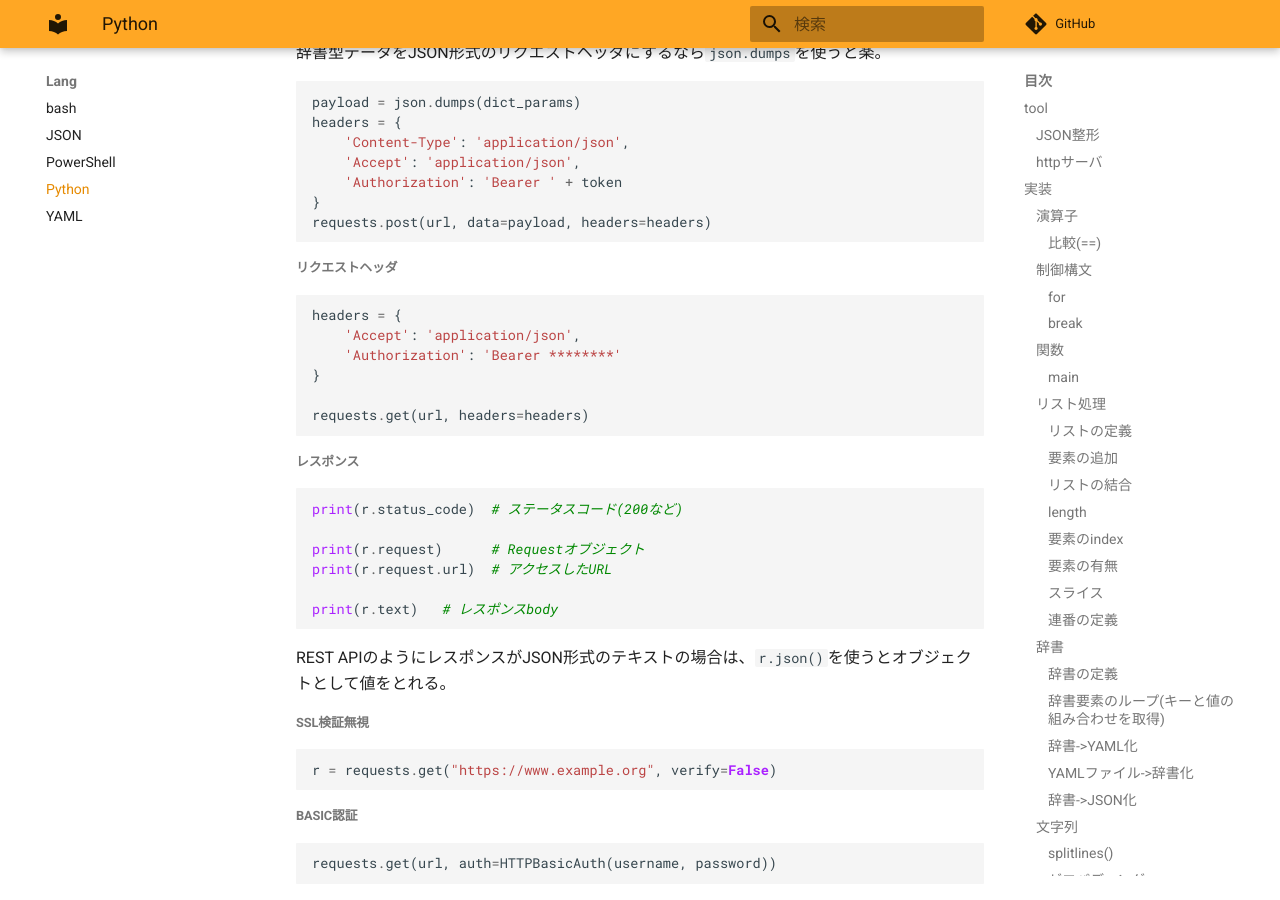
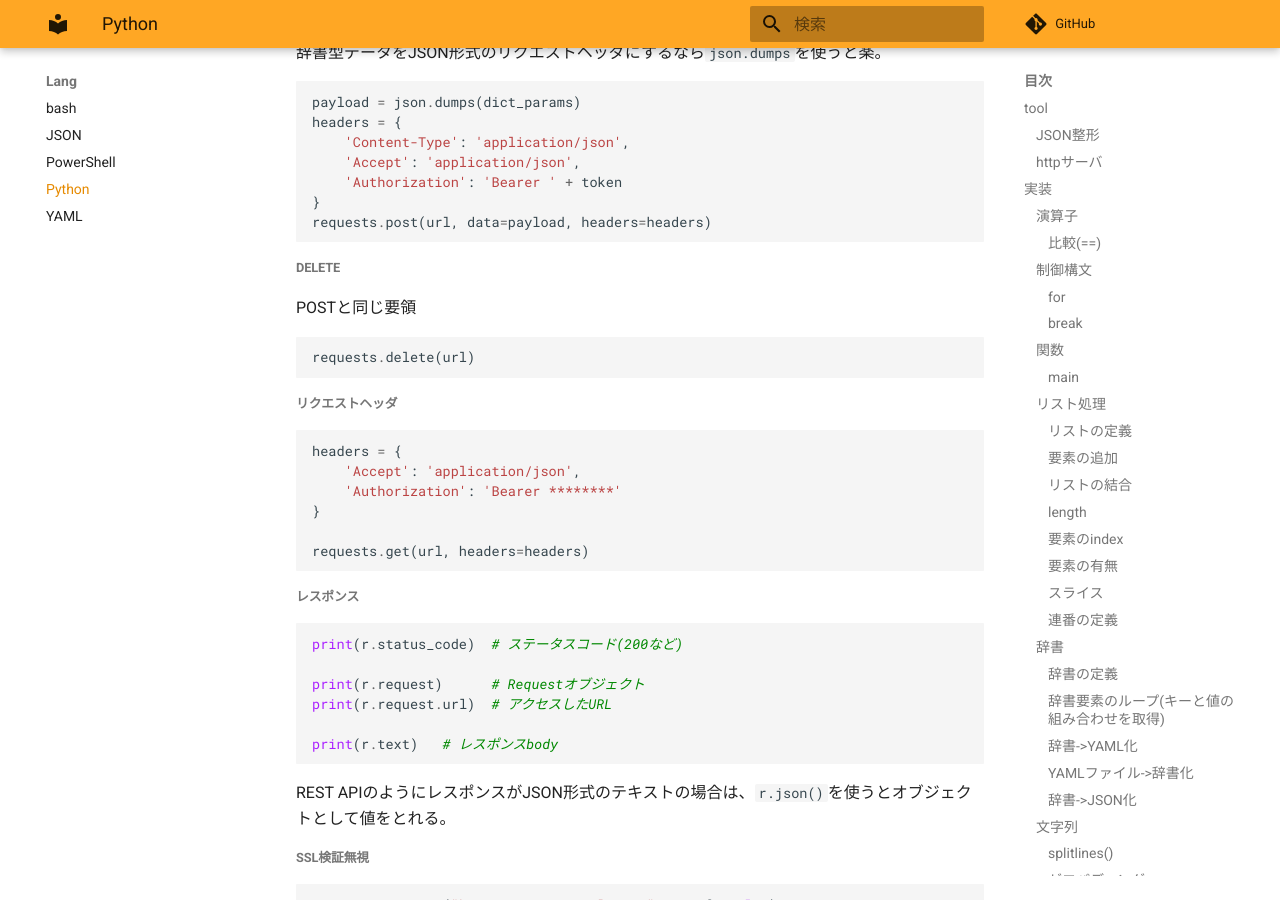
Before and after one commit to zaki-lknr/docs, an MkDocs documentation site: the page built from docs/lang/python.md, in a window 1280 px wide and 900 px high, scrolled down 8024 px. Built offline with MkDocs 1.6.1 and Material for MkDocs 9.7.7, drawn with Linux system fonts in a browser that asks for light colours; comment, search, counter and statistics services are not loaded.

Commit message:
add: lang/python: requests.delete

````diff
--- a/docs/lang/python.md
+++ b/docs/lang/python.md
@@ -422,6 +422,14 @@ headers = {
 requests.post(url, data=payload, headers=headers)
 ```
 
+##### DELETE
+
+POSTと同じ要領
+
+```python
+requests.delete(url)
+```
+
 ##### リクエストヘッダ
 
 ```python
````
